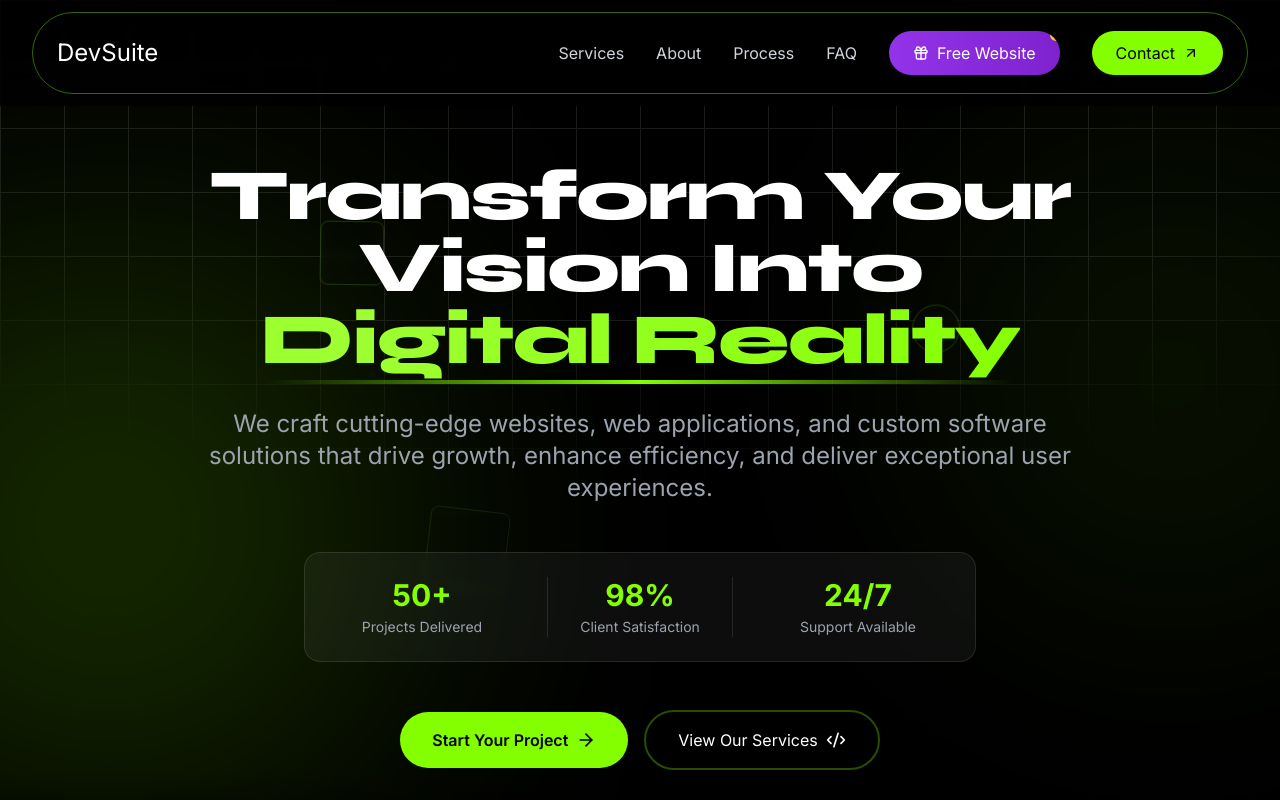
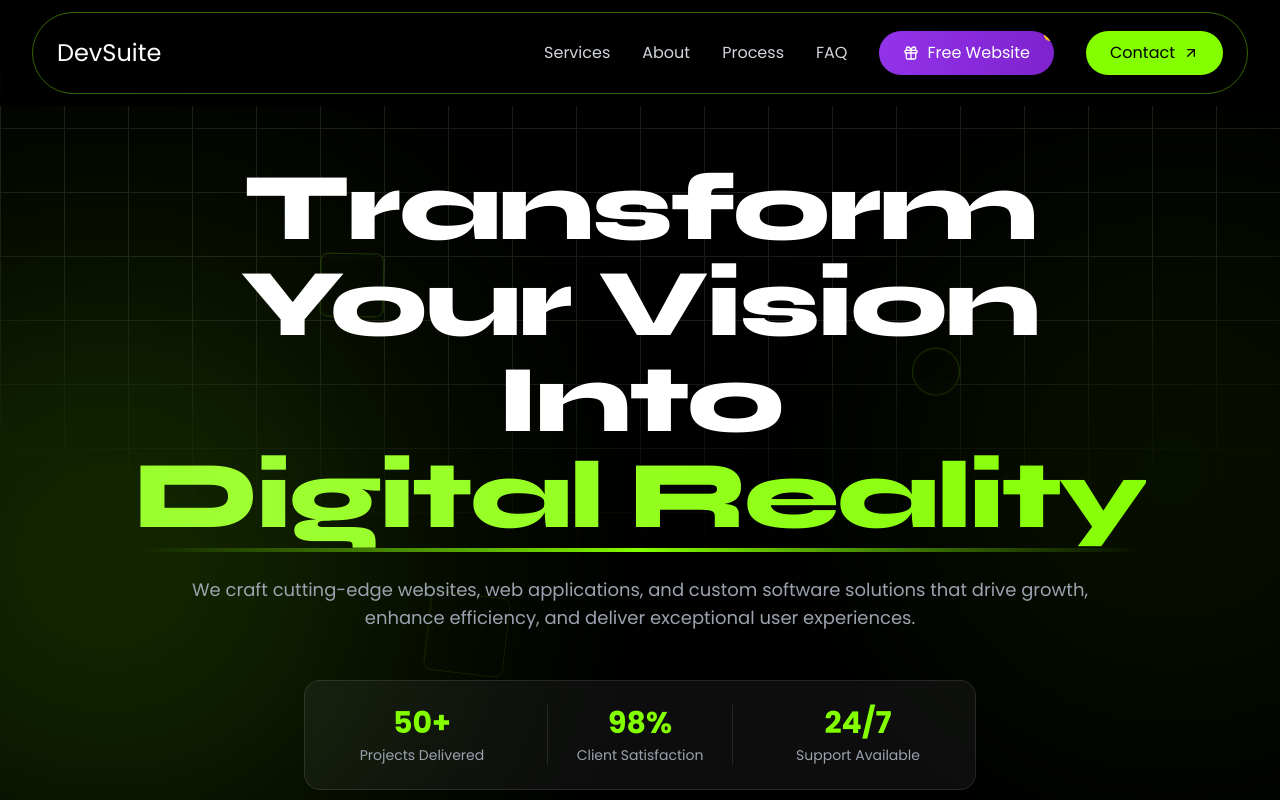
Before and after one commit to khatayondev/devsuite.dev, a Next.js app: page / in a window 1280 px wide. Shown: the top 800 px of the page. Built offline with nearby package versions, Linux system fonts and the light colour scheme; a web font is replaced by a local one.

Commit message:
Change body font to Poppins, make Hero text bigger and sub-text smaller

```diff
--- a/app/components/Hero.tsx
+++ b/app/components/Hero.tsx
@@ -75,7 +75,7 @@ export function Hero() {
             initial={{ opacity: 0, y: 30 }}
             animate={{ opacity: 1, y: 0 }}
             transition={{ duration: 0.8, delay: 0.2, ease: "easeOut" }}
-            className="text-white mb-8 text-5xl md:text-6xl lg:text-7xl leading-[1.1] font-extrabold tracking-tight font-syne"
+            className="text-white mb-8 text-6xl md:text-7xl lg:text-8xl leading-[1.1] font-extrabold tracking-tight font-syne"
           >
             Transform Your Vision Into{' '}
             <span className="relative inline-block">
@@ -94,7 +94,7 @@ export function Hero() {
             initial={{ opacity: 0, y: 30 }}
             animate={{ opacity: 1, y: 0 }}
             transition={{ duration: 0.8, delay: 0.4, ease: "easeOut" }}
-            className="text-xl md:text-2xl text-gray-400 mb-12 leading-relaxed max-w-4xl mx-auto"
+            className="text-base md:text-lg text-gray-400 mb-12 leading-relaxed max-w-4xl mx-auto"
           >
             We craft cutting-edge websites, web applications, and custom software solutions that drive growth, enhance efficiency, and deliver exceptional user experiences.
           </motion.p>
--- a/app/layout.tsx
+++ b/app/layout.tsx
@@ -1,10 +1,11 @@
 import type { Metadata } from "next";
-import { Inter, Syne } from "next/font/google";
+import { Poppins, Syne } from "next/font/google";
 import "./globals.css";
 
-const inter = Inter({
+const poppins = Poppins({
+  weight: ["300", "400", "500", "600", "700"],
   subsets: ["latin"],
-  variable: "--font-inter",
+  variable: "--font-poppins",
 });
 
 const syne = Syne({
@@ -23,8 +24,8 @@ export default function RootLayout({
   children: React.ReactNode;
 }) {
   return (
-    <html lang="en" className={`${inter.variable} ${syne.variable}`}>
-      <body className={inter.className}>{children}</body>
+    <html lang="en" className={`${poppins.variable} ${syne.variable}`}>
+      <body className={poppins.className}>{children}</body>
     </html>
   );
 }
--- a/tailwind.config.js
+++ b/tailwind.config.js
@@ -8,6 +8,7 @@ export default {
   theme: {
     extend: {
       fontFamily: {
+        sans: ["var(--font-poppins)", "sans-serif"],
         syne: ["var(--font-syne)", "sans-serif"],
       },
     },
```
